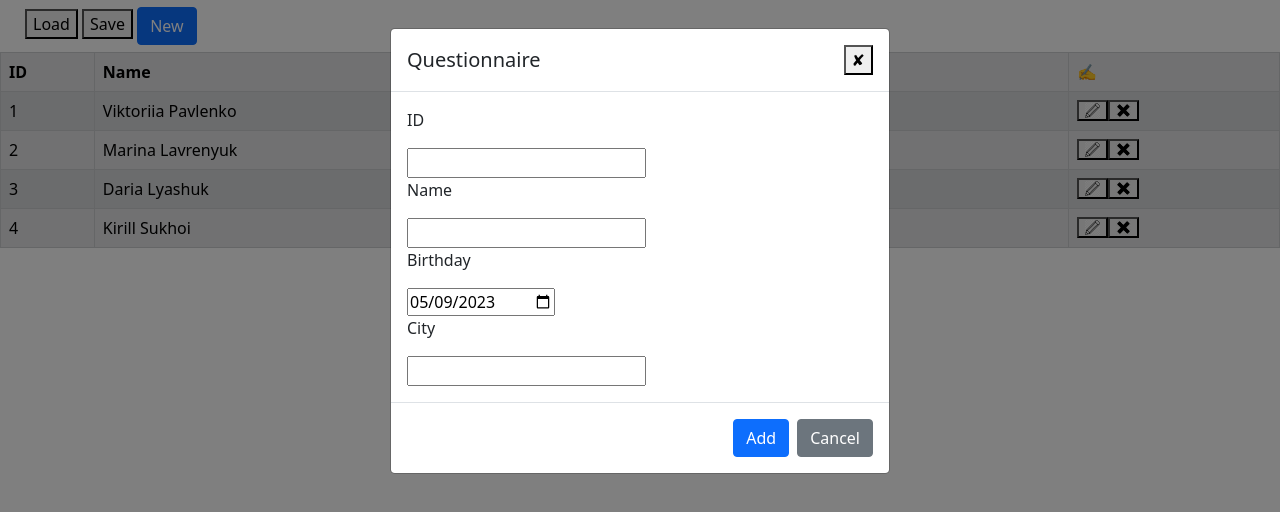
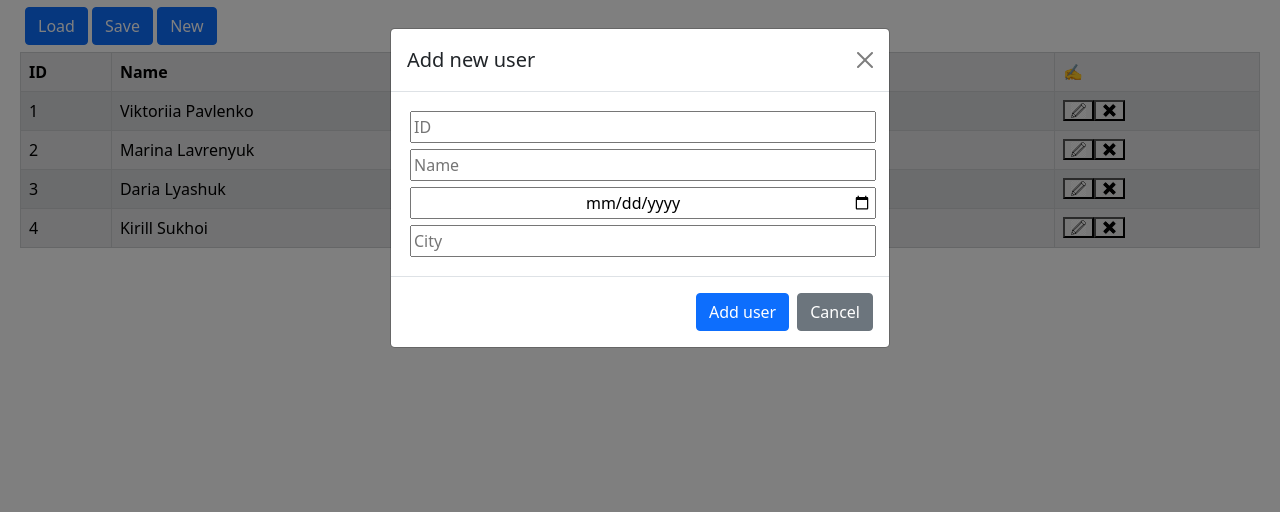
Before and after one commit to Viktoriia2005/TestProject, a plain HTML site: page JS Program/ListUsers.html in a window 1280 px wide. Both pictures are taken after a click on the button "New". Drawn offline with nearby package versions, Linux system fonts and the light colour scheme.

Commit message:
Changed the properties of three buttons New, Load, Save. Added properties to the fields id, name, birthday, city. Set table indents.

```diff
--- a/JS Program/ListUsers.html
+++ b/JS Program/ListUsers.html
@@ -5,11 +5,18 @@
   integrity="sha384-MrcW6ZMFYlzcLA8Nl+NtUVF0sA7MsXsP1UyJoMp4YLEuNSfAP+JcXn/tWtIaxVXM" crossorigin="anonymous"></script>
 <script src="https://ajax.googleapis.com/ajax/libs/jquery/3.6.4/jquery.min.js"></script>
 <link rel="stylesheet" href="ListUsers.css">
+<link rel="stylesheet"
+  href="https://fonts.googleapis.com/css2?family=Material+Symbols+Outlined:opsz,wght,FILL,GRAD@48,400,0,0" />
+<link rel="stylesheet"
+  href="https://fonts.googleapis.com/css2?family=Material+Symbols+Outlined:opsz,wght,FILL,GRAD@20..48,100..700,0..1,-50..200" />
+<link rel="stylesheet" href="//code.jquery.com/ui/1.13.0/themes/base/jquery-ui.css">
+<script src="https://code.jquery.com/jquery-3.6.0.min.js"></script>
+<script src="https://code.jquery.com/ui/1.13.0/jquery-ui.min.js"></script>
 
 <body>
   <div class="navigation">
-    <button onclick="loadUsers()">Load</button>
-    <button id="saveUser">Save</button>
+    <button type="button" class="btn btn-primary" onclick="loadUsers()">Load</button>
+    <button id="saveUser" type="button" class="btn btn-primary">Save</button>
     <button type="button" class="btn btn-primary" data-bs-toggle="modal" data-bs-target="#exampleModal">New</button>
   </div>
   <!-- Modal -->
@@ -17,26 +24,23 @@
     <div class="modal-dialog">
       <div class="modal-content">
         <div class="modal-header">
-          <h5 class="modal-title" id="exampleModalLabel">Questionnaire</h5>
-          <button type="button" data-bs-dismiss="modal" aria-label="Close">&#10008;</button>
+          <h5 class="modal-title" id="exampleModalLabel">Add new user</h5>
+          <button type="button" class="btn-close" data-bs-dismiss="modal" aria-label="Close"></button>
         </div>
         <div class="modal-body">
-          <p>ID</p>
-          <input type="text" id="ID">
-          <p>Name</p>
-          <input type="text" id="Name">
-          <p>Birthday</p>
-          <input type="date" name="Date" id="davaToday">
-          <p>City</p>
-          <input type="text" id="City">
+          <input class="id-text" type="text" id="ID" placeholder="ID">
+          <input class="name-text" type="text" id="Name" placeholder="Name">
+          <input class="birthday-text" type="date" name="Date" id="davaToday">
+          <input class="city-text" type="text" id="City" placeholder="City">
         </div>
         <div class="modal-footer">
-          <button type="button" class="btn btn-primary">Add</button>
+          <button type="button" class="btn btn-primary">Add user</button>
           <button type="button" class="btn btn-secondary" data-bs-dismiss="modal">Cancel</button>
         </div>
       </div>
     </div>
   </div>
+  <div class="table-text">
     <table id="table" class="table table-bordered table-hover table-striped table-secondary">
       <thead>
         <tr>
@@ -50,7 +54,8 @@
       <tbody>
       </tbody>
     </table>
-  <script>document.getElementById('davaToday').valueAsDate = new Date();</script>
+  </div>
+  <script>document.getElementById('davaToday').valueAsDate = new Date().toLocaleDateString('uk-UA');</script>
   <script src="ListUsers.js"></script>
 </body>
 
```
Lines whose indentation alone changed are shown as unchanged.
